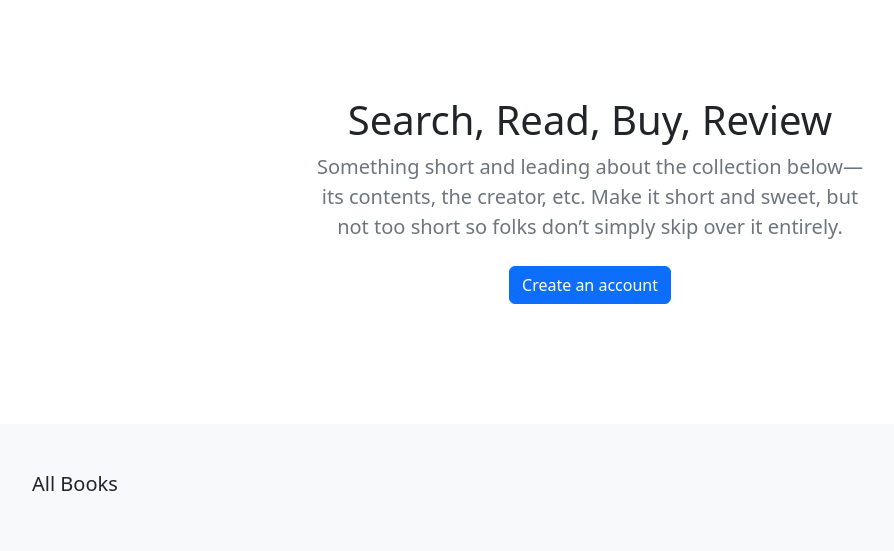
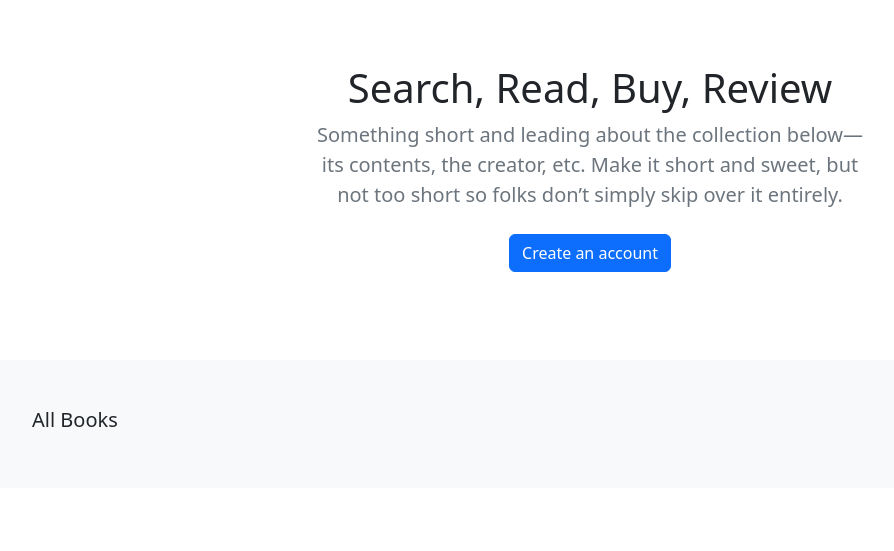
Before and after one commit to Faisal135711/django-book-store, a Django app: page / in a window 1280 px wide. Shown: the part 56-607 px from the top of the page, without its empty margins (50-944 px from the left). Run offline with Django 4.2, Linux system fonts and the light colour scheme; data that the repository does not hold is empty.

Commit message:
reduce padding of section in home.html

```diff
--- a/templates/store/home.html
+++ b/templates/store/home.html
@@ -7,7 +7,7 @@
 {% block content %}
 <main>
     <section class="py-5 text-center container">
-      <div class="row py-lg-5">
+      <div class="row py-lg-3">
         <div class="col-lg-6 col-md-8 mx-auto">
           <h1 class="fw-light">Search, Read, Buy, Review</h1>
           <p class="lead text-muted">
```
